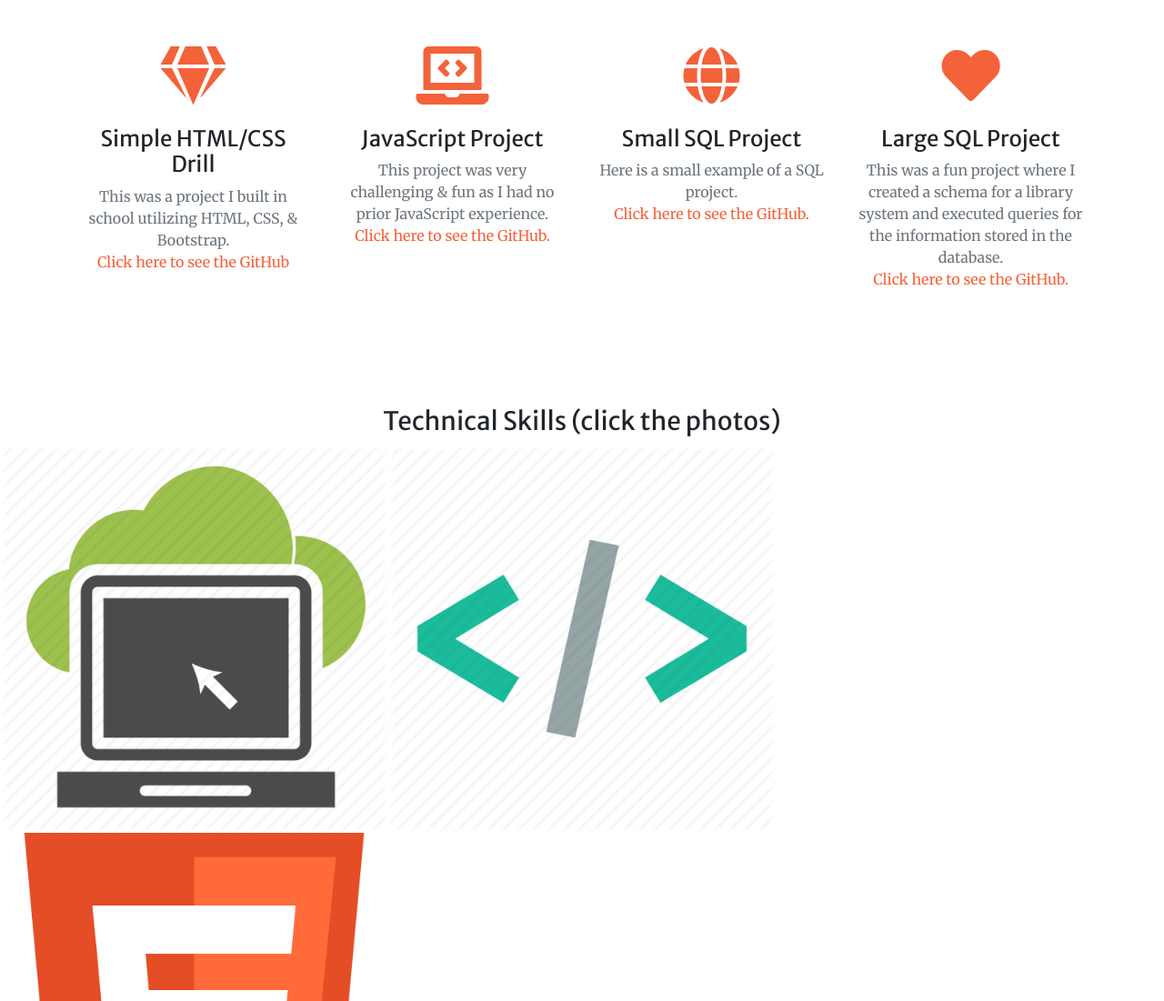
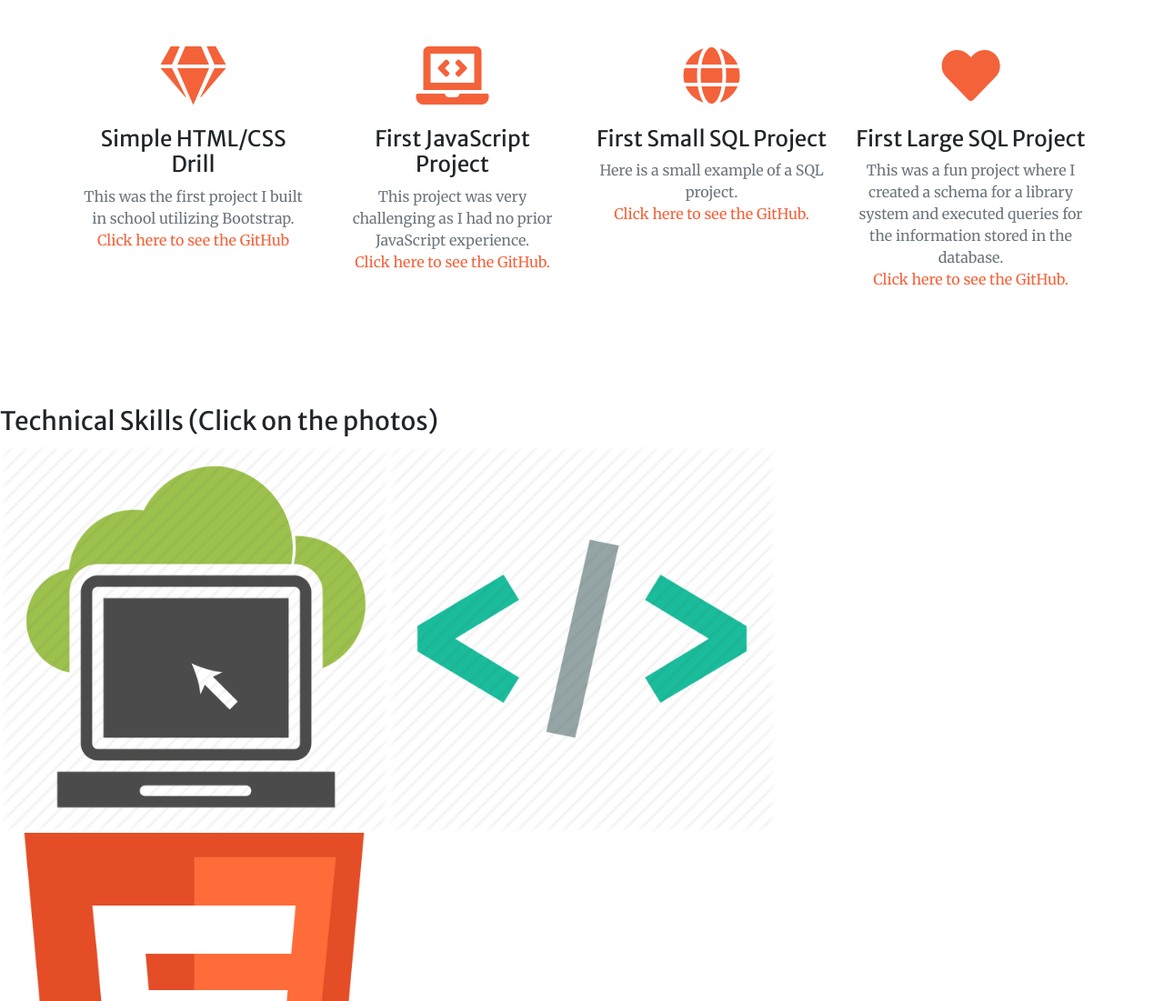
Before and after one commit to marquitah/marquitah.github.io, a website with bundled scripts: page index.html in a window 1280 px wide. Shown: the part 1699-2800 px from the top of the page at 91% size. Built offline with nearby package versions, Linux system fonts and the light colour scheme; files whose address does not match are found by name.

Commit message:
Add files via upload

```diff
--- a/index.html
+++ b/index.html
@@ -62,8 +62,7 @@
           <hr class="divider my-4">
         </div>
         <div class="col-lg-8 align-self-baseline">
-          <p class="text-white-75 font-weight-light mb-5">{Software Developer}<br><a href="https://www.linkedin.com/in/marquita-hartman">LinkedIn.</a></p>
-
+          <p class="text-white-75 font-weight-light mb-5">{Software Developer}</p>
           <a class="btn btn-primary btn-xl js-scroll-trigger" href="#about">Who I am.</a>
         </div>
       </div>
@@ -103,22 +102,22 @@
           <div class="mt-5">
             <i class="fas fa-4x fa-gem text-primary mb-4"></i>
             <h3 class="h4 mb-2" >Simple HTML/CSS Drill</h3>
-            <p class="text-muted mb-0">This was a project I built in school utilizing HTML, CSS, & Bootstrap.</p>
+            <p class="text-muted mb-0">This was the first project I built in school utilizing Bootstrap.</p>
             <a href="https://github.com/marquitah/HTML_CSS/tree/master/drills/Academy_cinemas_drill">Click here to see the GitHub</a>
           </div>
         </div>
         <div class="col-lg-3 col-md-6 text-center">
           <div class="mt-5">
             <i class="fas fa-4x fa-laptop-code text-primary mb-4"></i>
-            <h3 class="h4 mb-2">JavaScript Project</h3>
-            <p class="text-muted mb-0">This project was very challenging & fun as I had no prior JavaScript experience.</p>
+            <h3 class="h4 mb-2">First JavaScript Project</h3>
+            <p class="text-muted mb-0">This project was very challenging as I had no prior JavaScript experience.</p>
             <a href="https://github.com/marquitah/Tech-Academy-Javascript-Large-Projects/tree/master/PizzaDrill">Click here to see the GitHub.</a><p></p>
           </div>
         </div>
         <div class="col-lg-3 col-md-6 text-center">
           <div class="mt-5">
             <i class="fas fa-4x fa-globe text-primary mb-4"></i>
-            <h3 class="h4 mb-2">Small SQL Project</h3>
+            <h3 class="h4 mb-2">First Small SQL Project</h3>
             <p class="text-muted mb-0">Here is a small example of a SQL project.</p>
             <a href="https://github.com/marquitah/The-Tech-Academy-Basic-SQL-Projects">Click here to see the GitHub.</a>
           </div>
@@ -126,7 +125,7 @@
         <div class="col-lg-3 col-md-6 text-center">
           <div class="mt-5">
             <i class="fas fa-4x fa-heart text-primary mb-4"></i>
-            <h3 class="h4 mb-2">Large SQL Project</h3>
+            <h3 class="h4 mb-2">First Large SQL Project</h3>
             <p class="text-muted mb-0">This was a fun project where I created a schema for a library system and executed queries for the information stored in the database.</p>
             <a href="https://github.com/marquitah/The-Tech-Academy-SQL-Coding-Projects">Click here to see the GitHub.</a>
           </div>
@@ -136,7 +135,7 @@
   </section>
 
   <!-- Technical Skills Section -->
-  <h3 style="text-align: center;">Technical Skills (click the photos)</h3>
+  <h3>Technical Skills (Click on the photos)</h3>
   <section id="portfolio">
     <div class="container-fluid p-0">
       <div class="row no-gutters">
@@ -295,7 +294,7 @@
         <div class="col-lg-8 text-center">
           <h2 class="mt-0">Let's Get In Touch!</h2>
           <hr class="divider my-4">
-          <p class="text-muted mb-5">You can reach me by phone or email. Here is also a link to my <a href="https://www.linkedin.com/in/marquita-hartman">LinkedIn.</a> Thank you so much for taking the time to view my portfolio.</p>
+          <p class="text-muted mb-5">You can reach me by phone or email. Here is also a link to my <a href="https://www.linkedin.com/in/marquita-hartman-0b67b2167/">LinkedIn.</a> Thank you so much for taking the time to view my portfolio.</p>
         </div>
       </div>
       <div class="row">
@@ -316,7 +315,6 @@
   <footer class="bg-light py-5">
     <div class="container">
       <div class="small text-center text-muted">Coded with &hearts; by Marquita Hartman</div>
-      <img src="roundprofilepicthumbnail.png" alt="" style="height: 10px; width: 10px;">
     </div>
   </footer>
 
```
